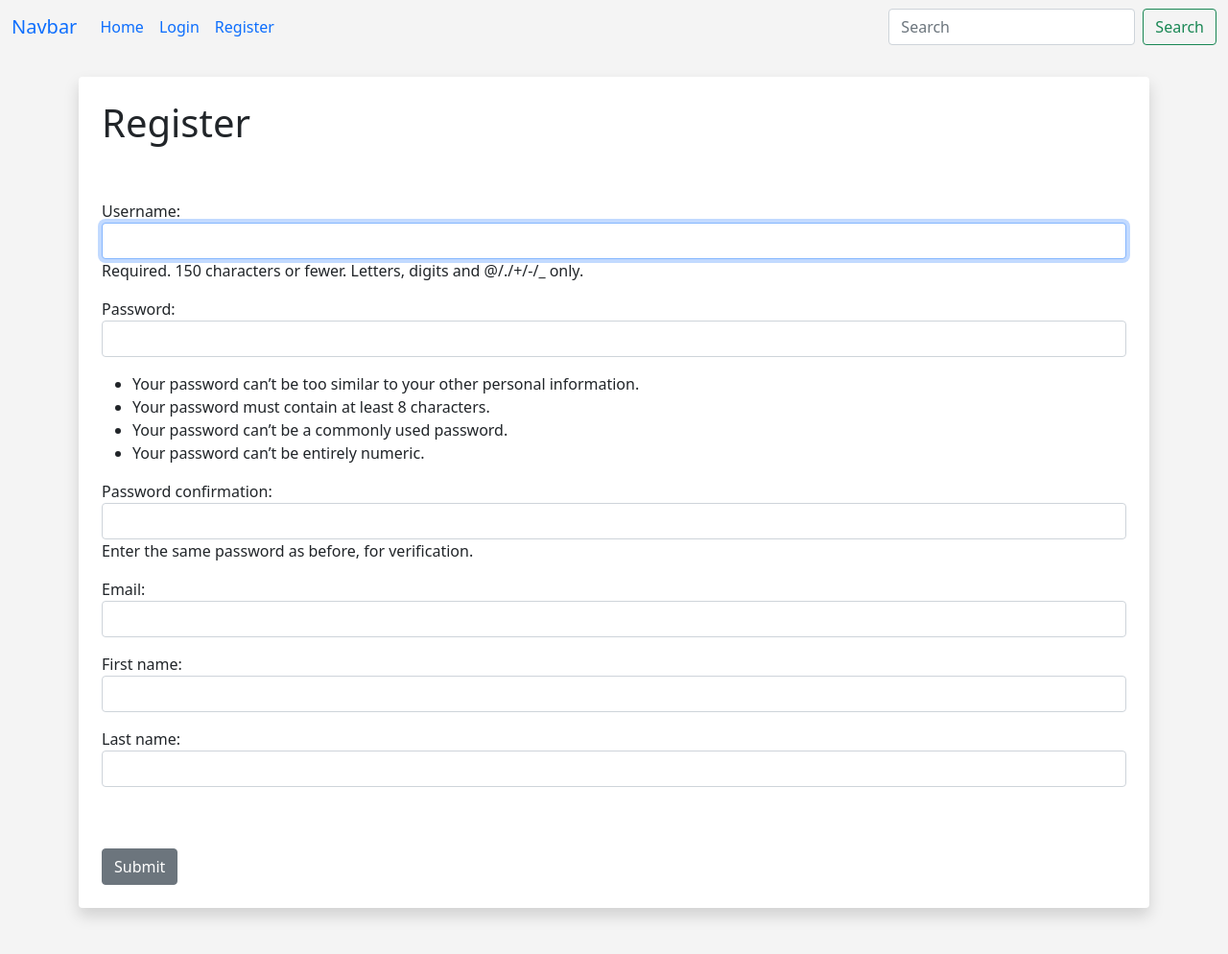
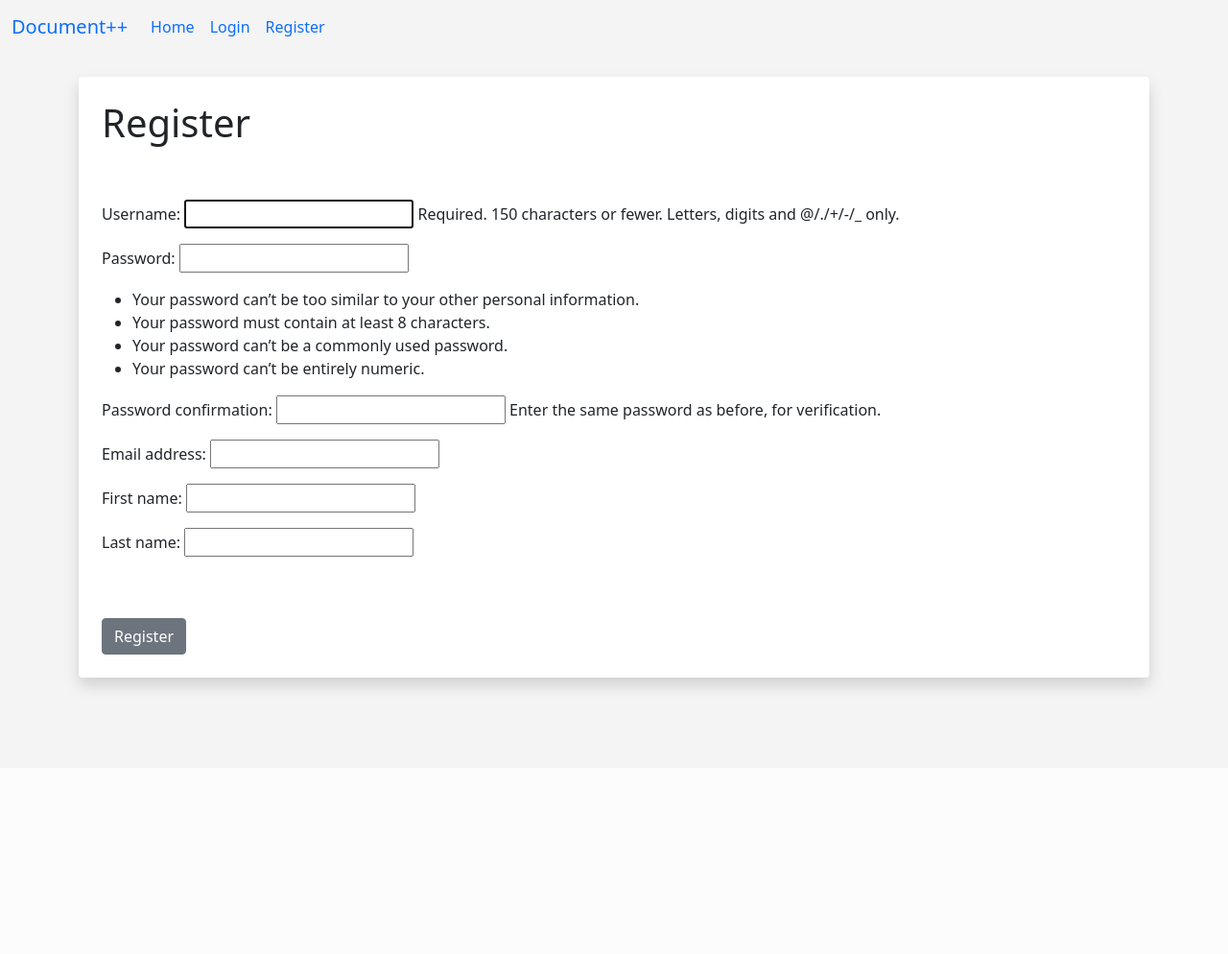
Before and after one commit to syed-ateeb-naveed/Document-Improver, a Django app: page /auth/register in a window 1280 px wide. Shown: the whole page at 96% size. After the commit the page ends 723 px from the top, so only its background shows below. Run offline with Django 4.2, Linux system fonts and the light colour scheme.

Commit message:
Some changes to fend

```diff
--- a/docapp/forms.py
+++ b/docapp/forms.py
@@ -3,18 +3,17 @@ from django.contrib.auth.models import User
 from django import forms
 
 class RegisterUserFrom(UserCreationForm):
-    email = forms.EmailField(widget=forms.EmailInput(attrs={'class':'form-control'}))
-    first_name = forms.CharField(max_length=50, widget=forms.TextInput(attrs={'class':'form-control'}))
-    last_name = forms.CharField(max_length=50, widget=forms.TextInput(attrs={'class':'form-control'}))
-    # address = forms.CharField(max_length=250)
+    # email = forms.EmailField(widget=forms.EmailInput(attrs={'class':'form-control'}))
+    # first_name = forms.CharField(max_length=50, widget=forms.TextInput(attrs={'class':'form-control'}))
+    # last_name = forms.CharField(max_length=50, widget=forms.TextInput(attrs={'class':'form-control'}))
 
     class Meta:
         model = User
         fields = ("username", "password1", "password2", "email", "first_name", "last_name")
 
-    def __init__(self, *args, **kwargs):
-        super(RegisterUserFrom, self).__init__(*args, **kwargs)
+    # def __init__(self, *args, **kwargs):
+    #     super(RegisterUserFrom, self).__init__(*args, **kwargs)
 
-        self.fields['username'].widget.attrs['class'] = 'form-control'
-        self.fields['password1'].widget.attrs['class'] = 'form-control'
-        self.fields['password2'].widget.attrs['class'] = 'form-control'
+    #     self.fields['username'].widget.attrs['class'] = 'form-control'
+    #     self.fields['password1'].widget.attrs['class'] = 'form-control'
+    #     self.fields['password2'].widget.attrs['class'] = 'form-control'
--- a/docapp/templates/base.html
+++ b/docapp/templates/base.html
@@ -22,8 +22,9 @@
         {% if messages%}
             {% for message in messages%}
 
-            <div class="alert alert-warning" role="alert">
+            <div class="alert alert-warning alert-dismissible fade show" role="alert">
                 {{message}}
+                <button type="button" class="btn-close" data-bs-dismiss="alert" aria-label="Close"></button>
             </div>
 
             {% endfor %}
--- a/docapp/templates/login.html
+++ b/docapp/templates/login.html
@@ -19,7 +19,7 @@
             <label for="exampleInputPassword1" class="form-label">Password</label>
             <input type="password" class="form-control" name="password">
         </div>
-        <button type="submit" value = "submit" class="btn btn-primary">Submit</button>
+        <button type="submit" value = "submit" class="btn btn-primary">Login</button>
 
 
     </form>
--- a/docapp/templates/partials/navbar.html
+++ b/docapp/templates/partials/navbar.html
@@ -1,6 +1,6 @@
 <nav class="navbar navbar-expand-lg bg-body-tertiary">
     <div class="container-fluid">
-      <a class="navbar-brand" href="#">Navbar</a>
+      <a class="navbar-brand" href="#">Document++</a>
       <button class="navbar-toggler" type="button" data-bs-toggle="collapse" data-bs-target="#navbarSupportedContent" aria-controls="navbarSupportedContent" aria-expanded="false" aria-label="Toggle navigation">
         <span class="navbar-toggler-icon"></span>
       </button>
@@ -24,10 +24,6 @@
           {% endif %}
 
         </ul>
-        <form class="d-flex" role="search">
-          <input class="form-control me-2" type="search" placeholder="Search" aria-label="Search">
-          <button class="btn btn-outline-success" type="submit">Search</button>
-        </form>
       </div>
     </div>
   </nav>
--- a/docapp/templates/register.html
+++ b/docapp/templates/register.html
@@ -23,7 +23,7 @@
 
 
             <br/><br/>
-            <input type="submit" value="Submit" class="btn btn-secondary">
+            <input type="submit" value="Register" class="btn btn-secondary">
 
 
         </form>
```
Also changed, not shown: db.sqlite3.
